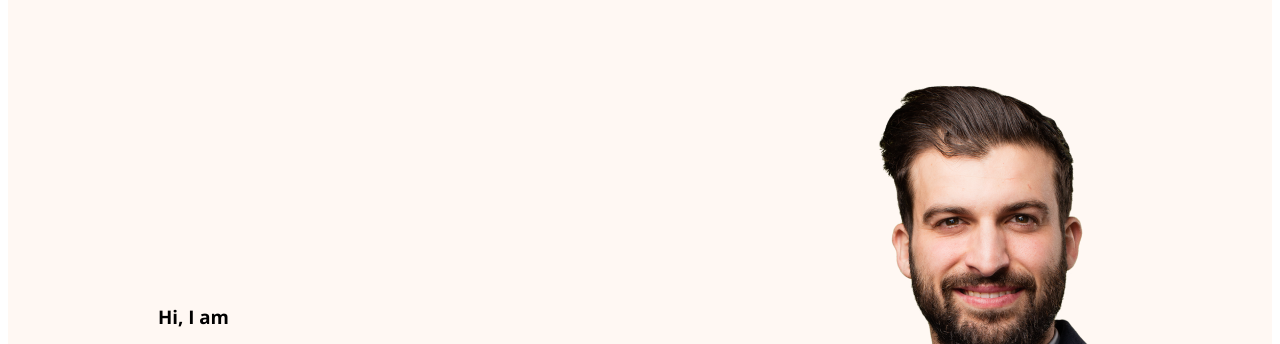
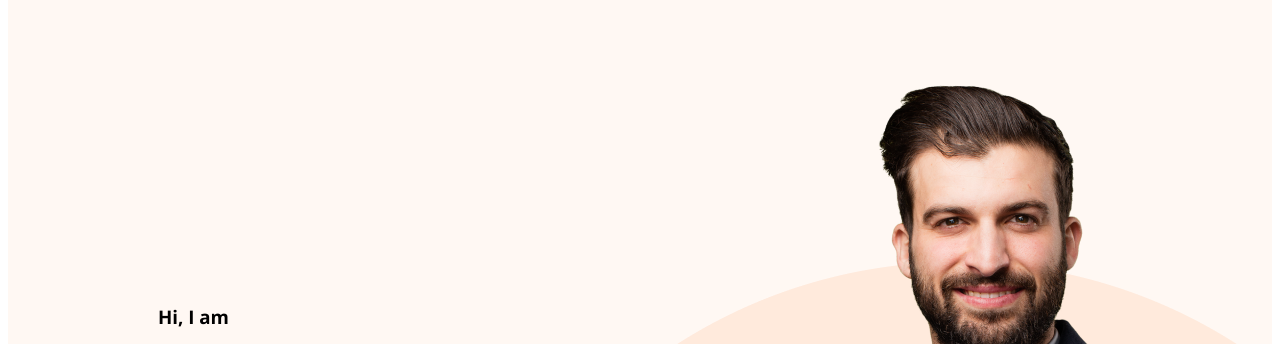
Before and after one commit to devmashum/web-developer-portfolio, a plain HTML site: page index.html in a window 1280 px wide. Shown: the part 130-474 px from the top of the page. Drawn offline with nearby package versions, Linux system fonts and the light colour scheme.

Commit message:
background-image

```diff
--- a/style/portfolio.css
+++ b/style/portfolio.css
@@ -54,7 +54,10 @@ nav a {
 /*header related style*/
 .header {
     background-color: #FFF8F3;
-    ;
+    background-image: url('../images/header_bg.png');
+    background-repeat: no-repeat;
+    background-position: bottom right;
+
 
 }
 
@@ -79,5 +82,5 @@ nav a {
 
     width: 584px;
     height: 676px;
-    s
+
 }
```
